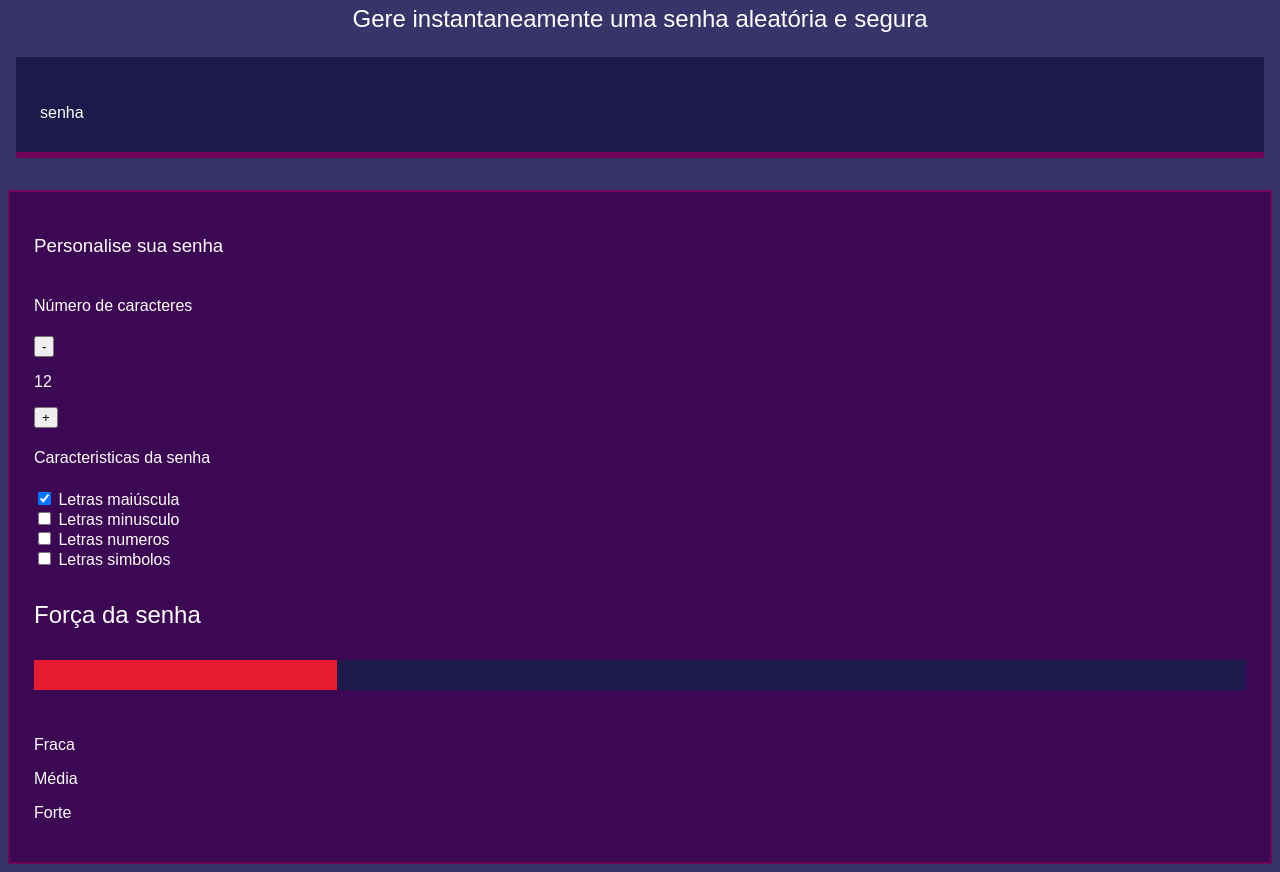
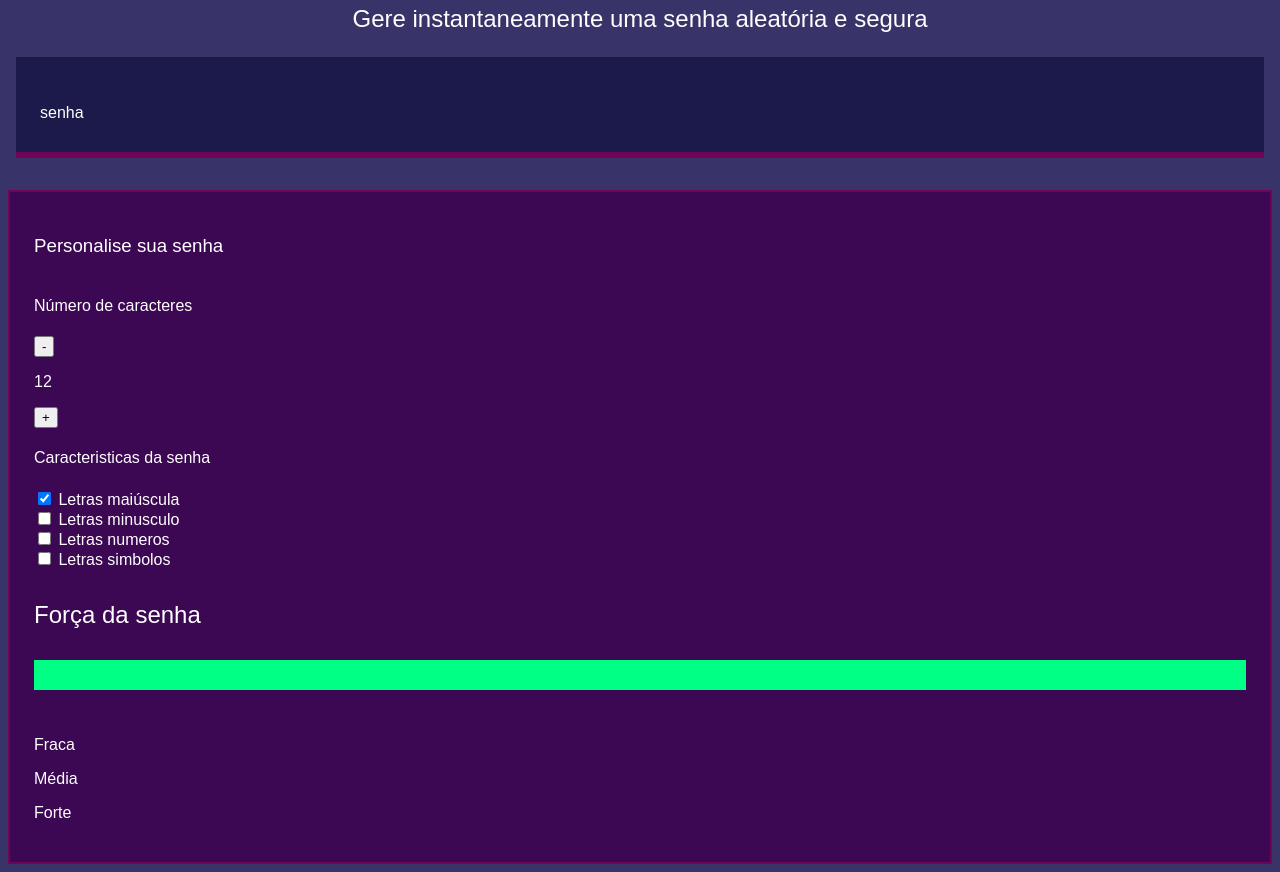
Before and after one commit to RakellyApo/AV.2.3D, a plain HTML site: page index.html in a window 1280 px wide. Shown: the part 183-1055 px from the top of the page. Drawn offline with Linux system fonts and the light colour scheme; a web font is replaced by a local one.

Commit message:
07/07aula

```diff
--- a/index.html
+++ b/index.html
@@ -57,15 +57,18 @@
                     <input name="simbolos" type="checkbox" class="checkbox">
                     <label for="simbolos">Letras simbolos</label>
                 </div>
+                <div class="parametro-senha">
                     <h4 class="parametro-senha_titulo">
                         Força da senha
                     </h4>
                     <div class="barra"></div>
-                <div class="fraca"></div>
-                <div class="paremetro-senha-texto"></div>
+                    <div class="fraca forte"></div>
+                    <div class="paremetro-senha-texto">
                         <p>Fraca</p>
                         <p>Média</p>
                         <p>Forte</p>
+                    </div>
+                </div>
             </div>
         </div>
     </section>
```
Lines whose indentation alone changed are shown as unchanged.
